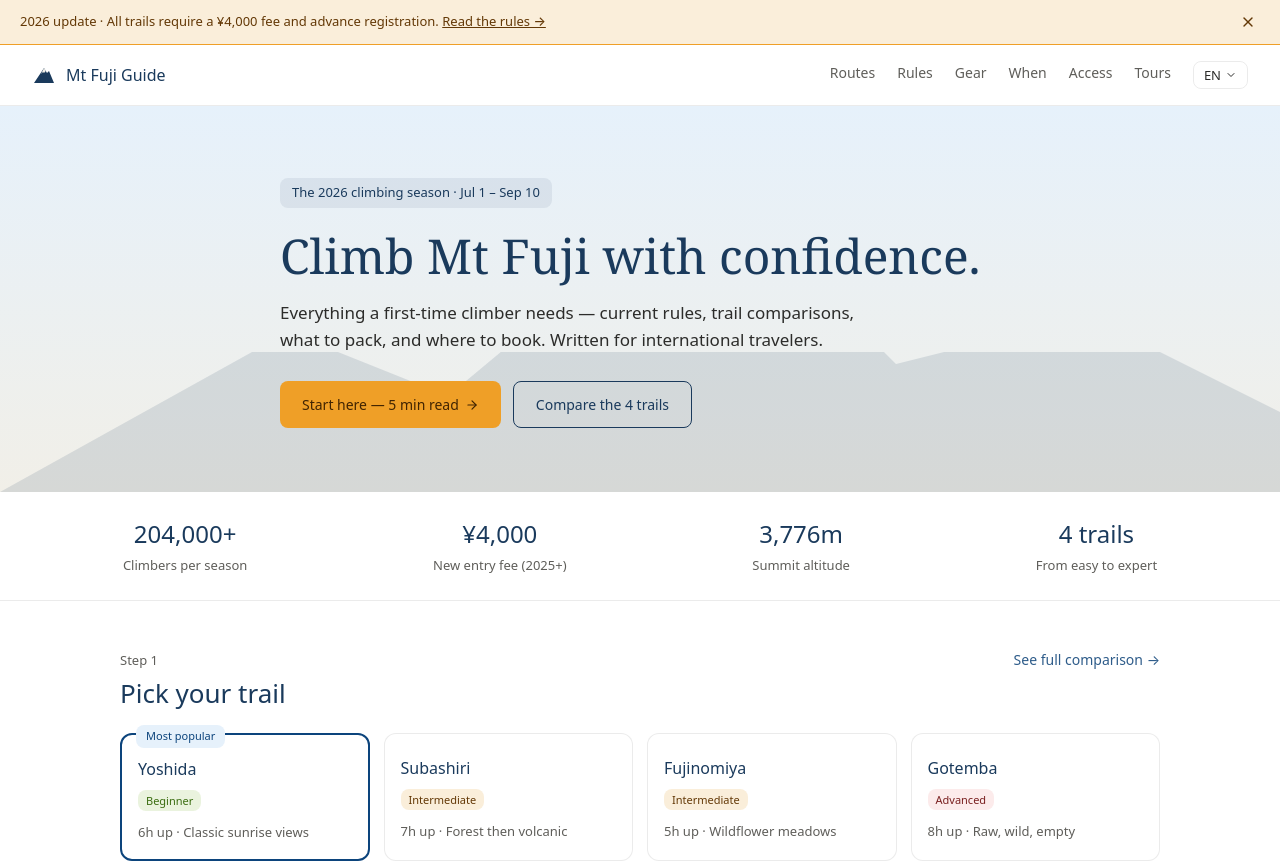
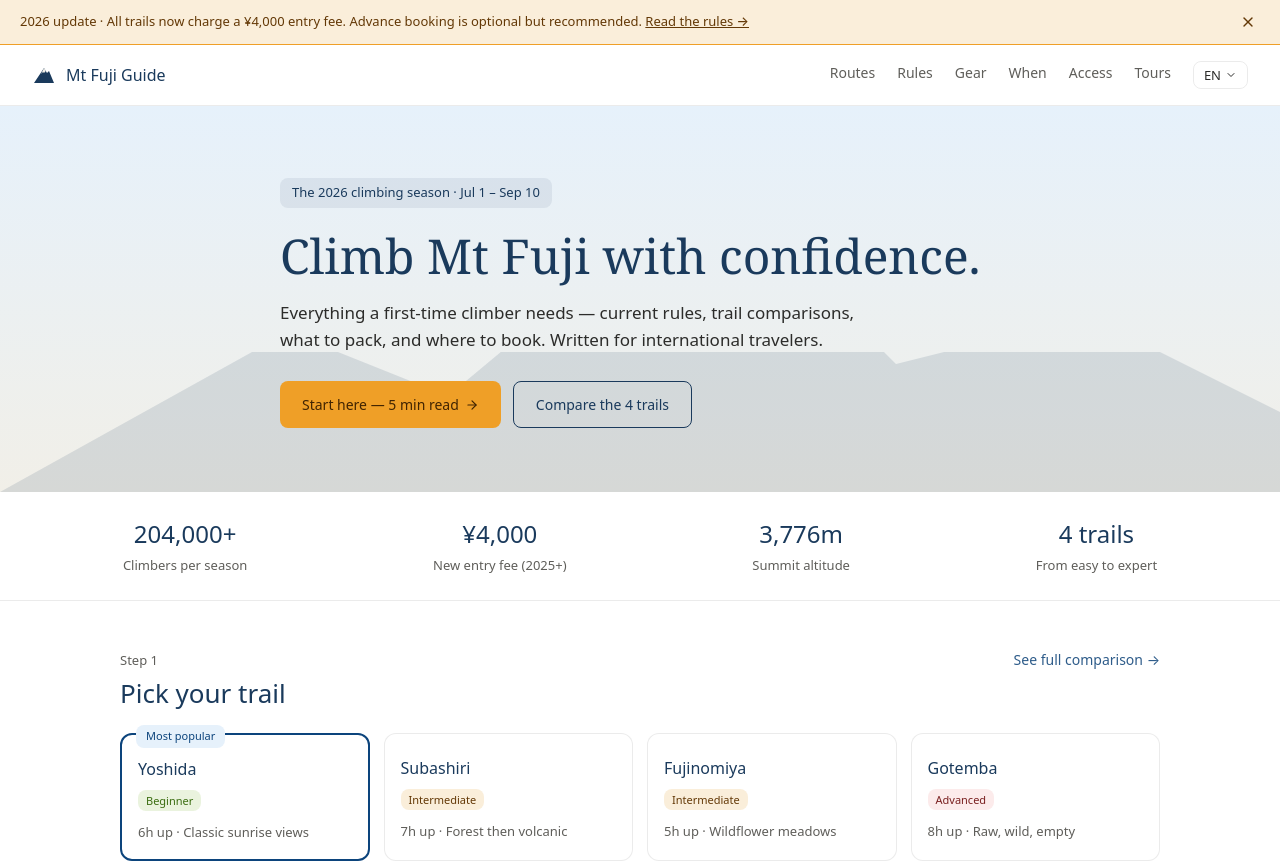
Before and after one commit to okome-haru/mtfuji-guide, a Next.js app: page / in a window 1280 px wide. Shown: the top 863 px of the page. Built offline with nearby package versions, Linux system fonts and the light colour scheme; no server answers.

Commit message:
Update RuleUpdateBanner.jsx

```diff
--- a/components/RuleUpdateBanner.jsx
+++ b/components/RuleUpdateBanner.jsx
@@ -23,7 +23,7 @@ export default function RuleUpdateBanner() {
     >
       <p style={{ fontSize: 13, color: COLORS.amberTextDark, margin: 0 }}>
         <span style={{ fontWeight: 500 }}>2026 update · </span>
-        All trails require a ¥4,000 fee and advance registration.{' '}
+        All trails now charge a ¥4,000 entry fee. Advance booking is optional but recommended.{' '}
         <Link
           href="/rules"
           style={{
```
